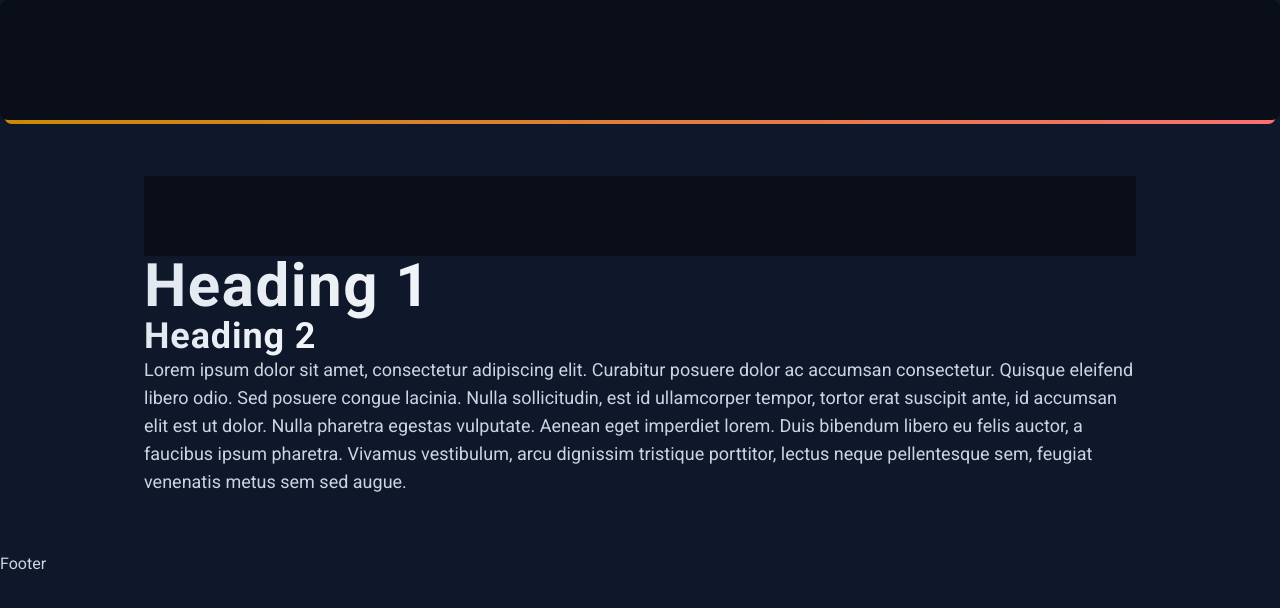
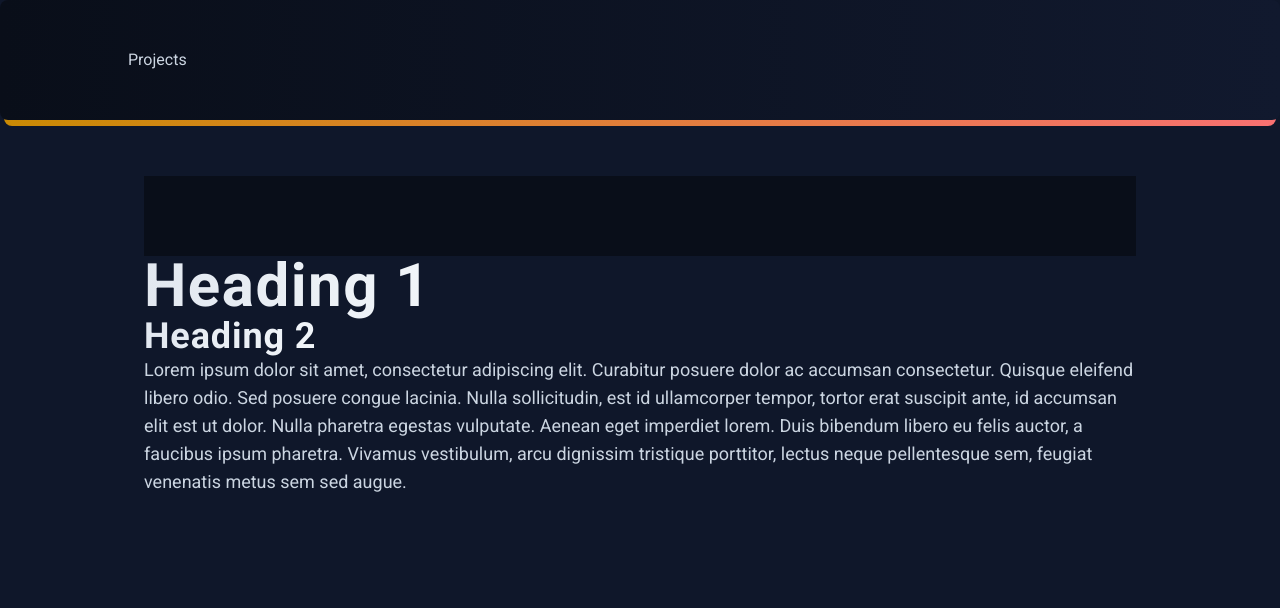
Before and after one commit to johnnydevster/portfolio-3, a Next.js app: page / in a window 1280 px wide. Shown: the top 608 px of the page. Built offline with nearby package versions, Linux system fonts and the light colour scheme.

Commit message:
Worked on header structure

```diff
--- a/package.json
+++ b/package.json
@@ -9,6 +9,9 @@
     "lint": "next lint"
   },
   "dependencies": {
+    "@emotion/react": "^11.10.4",
+    "@mantine/core": "^5.2.5",
+    "@mantine/hooks": "^5.2.5",
     "next": "12.2.5",
     "react": "18.2.0",
     "react-dom": "18.2.0",
--- a/pages/index.js
+++ b/pages/index.js
@@ -8,7 +8,7 @@ export default function Home() {
   return (
     <Layout>
       <Container className="">
-        <Section className="">
+        <Section className="h-[200vh]">
           <div className="bg-black h-20 bg-opacity-40"></div>
           <Heading>Heading 1</Heading>
           <Heading size="lg">Heading 2</Heading>
--- a/styles/globals.css
+++ b/styles/globals.css
@@ -8,6 +8,10 @@
         --header-height-minimized: 80px;
     }
 
+    li {
+        list-style-type: none;
+    }
+
     .theme-first {
         --color-primary: hsl
     }
--- a/tailwind.config.js
+++ b/tailwind.config.js
@@ -22,7 +22,7 @@ module.exports = {
       colors: {
         "slate-dark": {
           DEFAULT: "#090e19",
-          lighter: "#0c1222",
+          lighter: "#11192e",
         },
       },
     },
--- a/ui/layout/Container.jsx
+++ b/ui/layout/Container.jsx
@@ -4,7 +4,7 @@ export default function Container({
   className = "",
 }) {
   return (
-    <Component className={`${className} container mx-auto`}>
+    <Component className={`container mx-auto ${className}`}>
       {children}
     </Component>
   );
--- a/ui/layout/Header.jsx
+++ /dev/null
@@ -1,23 +0,0 @@
-import { useState } from "react";
-
-export default function Header() {
-  const [headerHovered, setHeaderHovered] = useState(false);
-  return (
-    <>
-      <header
-        onMouseEnter={() => {
-          setHeaderHovered(true);
-        }}
-        onMouseLeave={() => {
-          setHeaderHovered(false);
-        }}
-        className="h-header-lg bg-slate-dark fixed z-10 inset-0 rounded-lg group"
-      ></header>
-      <div
-        className={`absolute h-header-lg top-1 left-1 right-1 z-[-10] bg-gradient-to-r from-yellow-600 to-red-400 rounded-lg group-hover:top-2 transition ${
-          headerHovered ? "translate-y-[2px]" : ""
-        }`}
-      />
-    </>
-  );
-}
--- /dev/null
+++ b/ui/layout/Header/AnimationElements.jsx
@@ -0,0 +1,12 @@
+export default function AnimationElements() {
+  return (
+    <>
+      <div
+        className={`absolute z-[-10] h-full bg-gradient-to-r from-slate-dark to-slate-dark-lighter inset-0 rounded-lg`}
+      />
+      <div
+        className={`absolute z-[-20] h-full top-1 left-1 right-1 bg-gradient-to-r from-yellow-600 to-red-400 rounded-lg group-hover:translate-y-[2px] transition`}
+      />
+    </>
+  );
+}
--- /dev/null
+++ b/ui/layout/Header/Header.jsx
@@ -0,0 +1,17 @@
+import { useWindowScroll } from "@mantine/hooks";
+import { useState } from "react";
+import AnimationElements from "./AnimationElements";
+import NavBar from "./NavBar";
+
+export default function Header() {
+  const [headerHovered, setHeaderHovered] = useState(false);
+  const [scroll, scrollTo] = useWindowScroll();
+  return (
+    <>
+      <header className="sticky top-0 h-header-lg flex items-center group">
+        <AnimationElements />
+        <NavBar />
+      </header>
+    </>
+  );
+}
--- /dev/null
+++ b/ui/layout/Header/NavBar.jsx
@@ -0,0 +1,12 @@
+import Container from "../Container";
+import Label from "../../utilities/Label";
+
+export default function NavBar() {
+  return (
+    <Container component="nav">
+      <ul>
+        <Label component={"li"}>Projects</Label>
+      </ul>
+    </Container>
+  );
+}
--- a/ui/layout/Layout.jsx
+++ b/ui/layout/Layout.jsx
@@ -1,12 +1,10 @@
 import Footer from "./Footer";
-import Header from "./Header";
+import Header from "./Header/Header";
 
 export default function Layout({ children }) {
   return (
     <>
       <Header />
-      {/* Simple element to offset page by header height */}
-      <div className="h-header-lg" />
 
       <main>{children}</main>
       <Footer />
--- /dev/null
+++ b/ui/utilities/Label.jsx
@@ -0,0 +1,7 @@
+export default function Label({
+  component: Component = "span",
+  className = "",
+  children,
+}) {
+  return <Component className={`${className}`}>{children}</Component>;
+}
```
Also changed, not shown: 1 other file (tests, documents, lock files or other folders).
